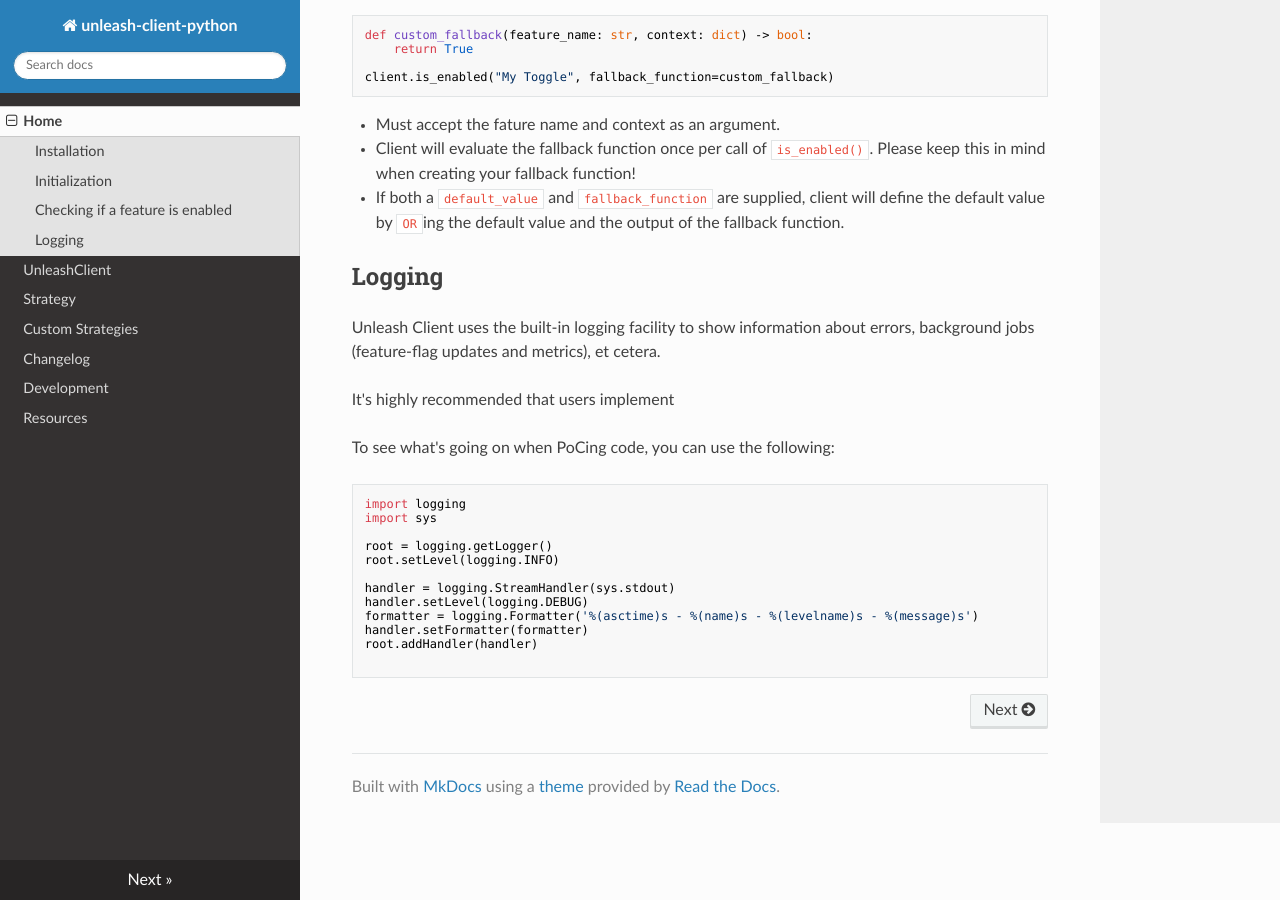
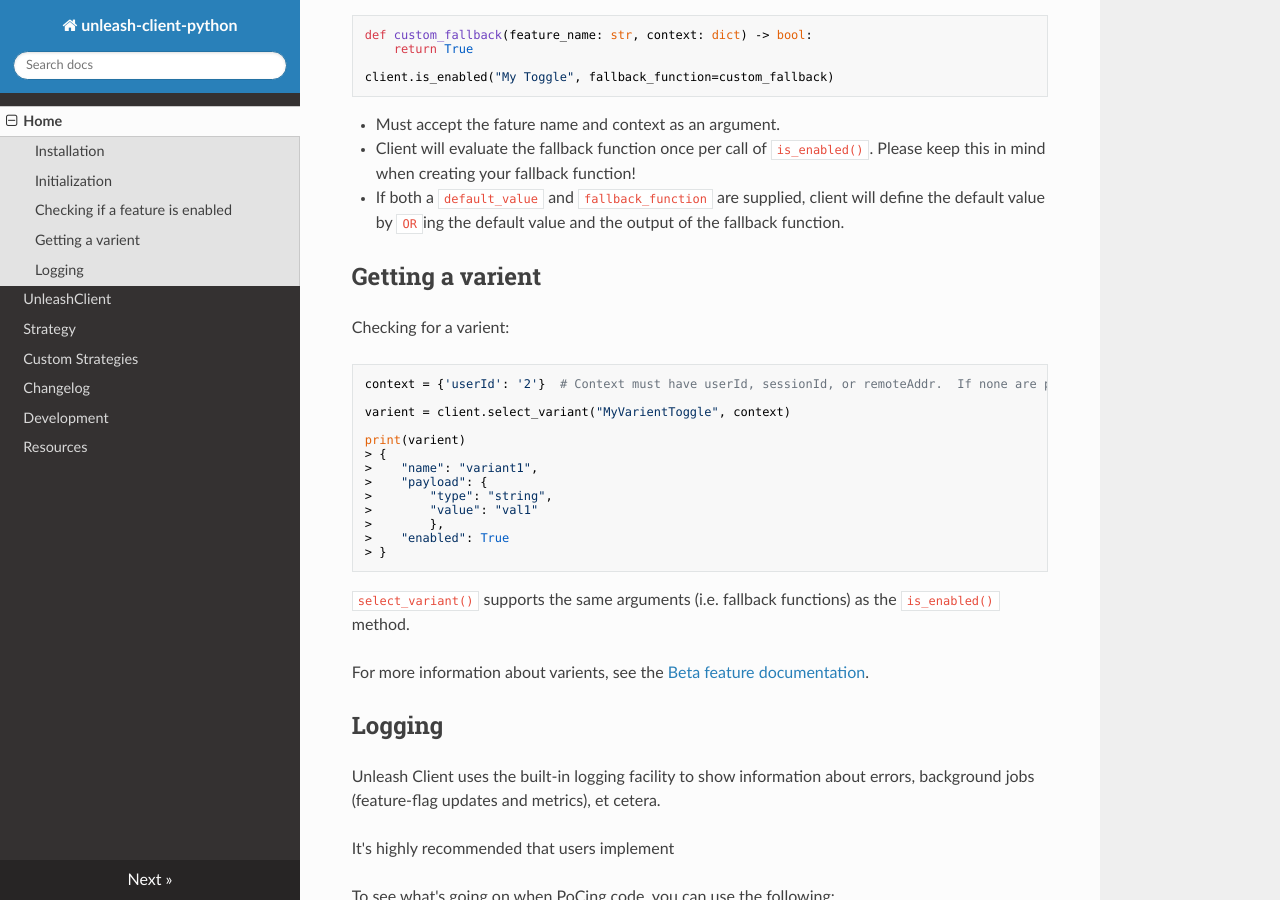
Before and after one commit to Unleash/unleash-client-python, an MkDocs documentation site: the page built from docs/index.md, in a window 1280 px wide and 900 px high, scrolled down 1051 px. Built offline with MkDocs 1.6.1, drawn with Linux system fonts in a browser that asks for light colours; nearby versions of some CDN libraries.

Commit message:
Add documentation.

````diff
--- a/docs/index.md
+++ b/docs/index.md
@@ -53,6 +53,29 @@ client.is_enabled("My Toggle", fallback_function=custom_fallback)
 - Client will evaluate the fallback function once per call of `is_enabled()`.  Please keep this in mind when creating your fallback function!
 - If both a `default_value` and `fallback_function` are supplied, client will define the default value by `OR`ing the default value and the output of the fallback function.
 
+## Getting a varient
+
+Checking for a varient:
+```python
+context = {'userId': '2'}  # Context must have userId, sessionId, or remoteAddr.  If none are present, distribution will be random.
+
+varient = client.select_variant("MyVarientToggle", context)
+
+print(varient)
+> {
+>    "name": "variant1",
+>    "payload": {
+>        "type": "string",
+>        "value": "val1"
+>        },
+>    "enabled": True
+> }
+```
+
+`select_variant()` supports the same arguments (i.e. fallback functions) as the `is_enabled()` method.
+
+For more information about varients, see the [Beta feature documentation](https://unleash.github.io/docs/beta_features).
+
 ## Logging
 
 Unleash Client uses the built-in logging facility to show information about errors, background jobs (feature-flag updates and metrics), et cetera.
````
Also changed, not shown: README.md (+23 -0 lines), docs/changelog.md (+4 -0 lines).
